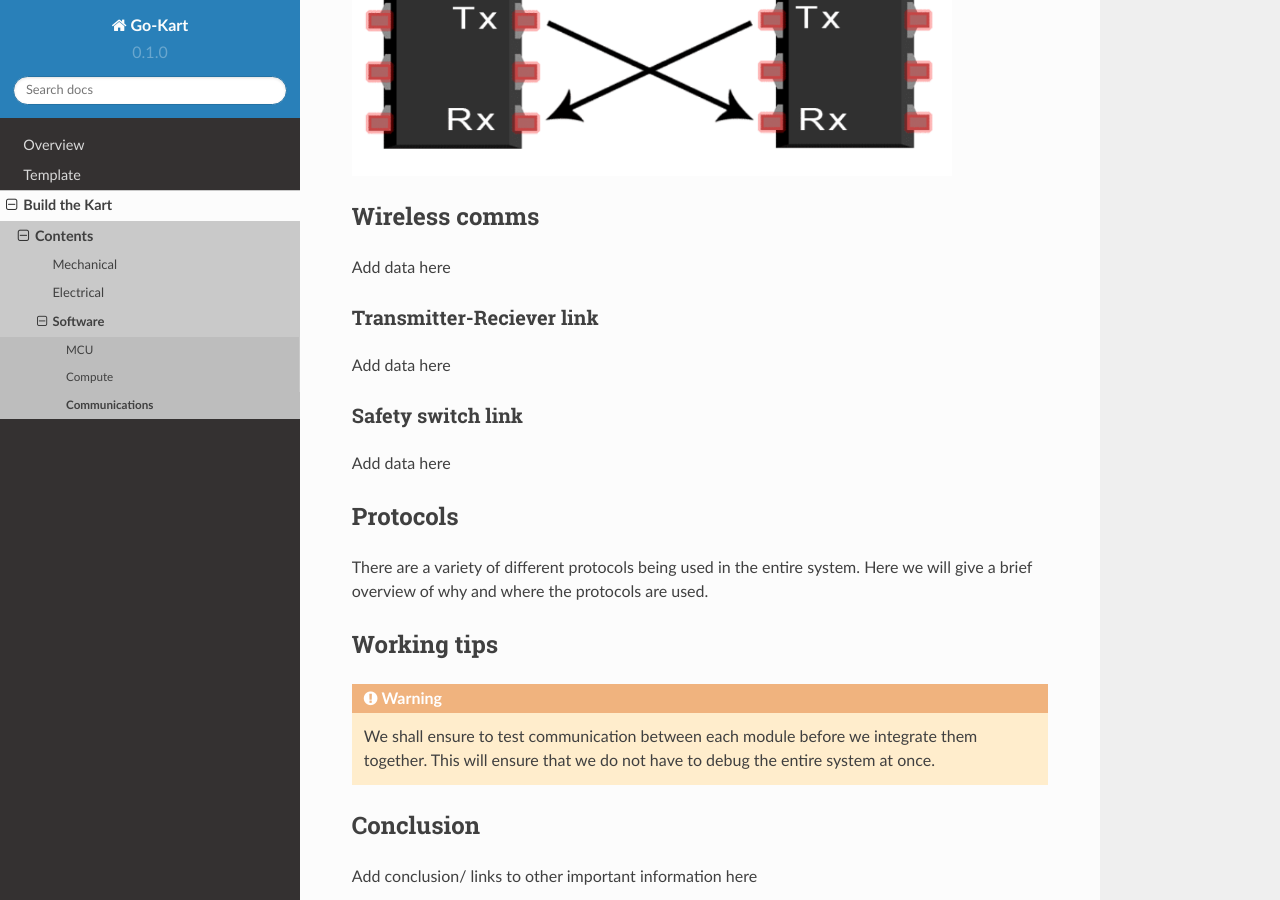
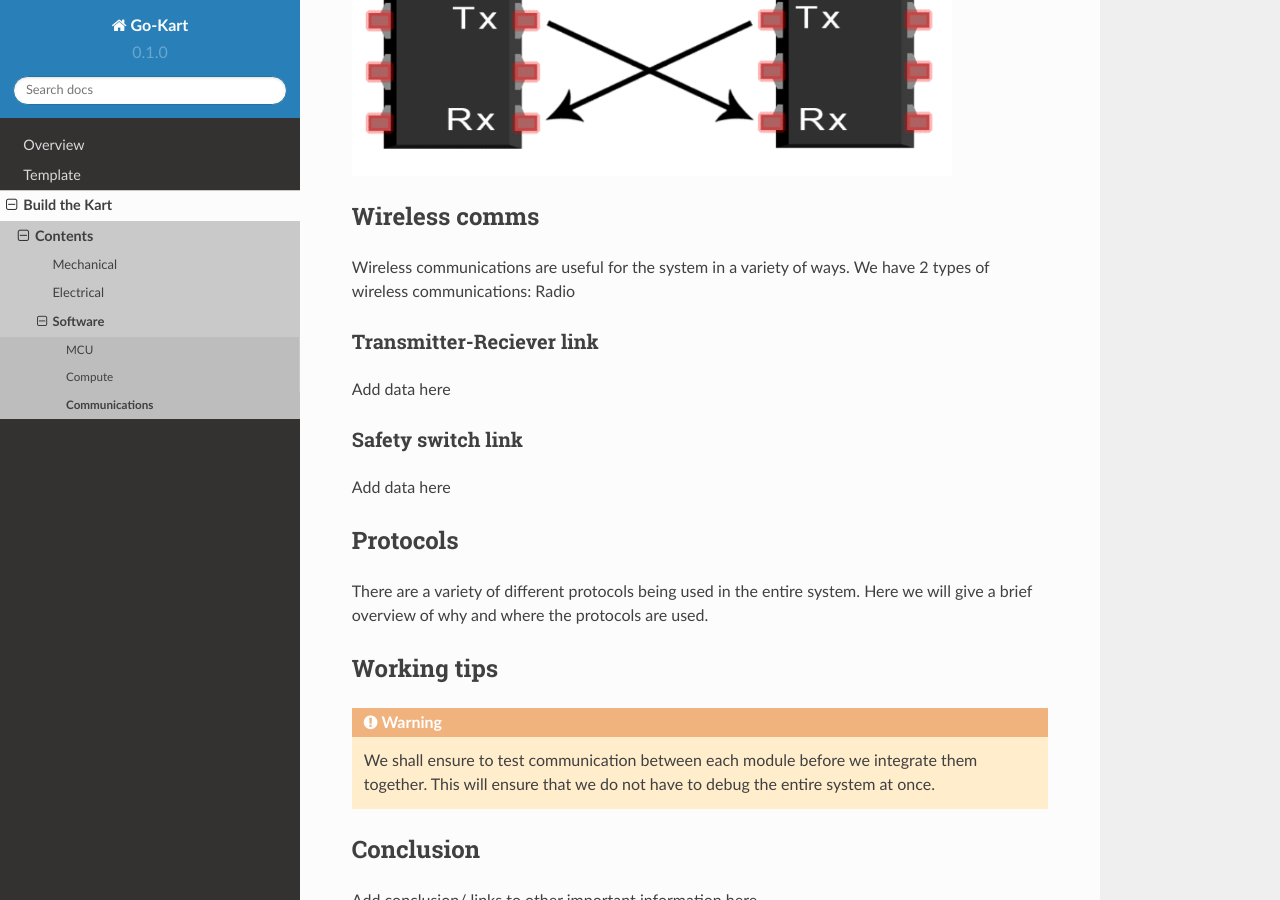
Before and after one commit to mlab-upenn/Go-Kart, a Sphinx documentation site: the page built from docs/source/Build-the-Kart/Software/Communication.rst, in a window 1280 px wide and 900 px high, scrolled down 1960 px. Built offline with Sphinx 7.4.7 and the Read the Docs theme 2.0.0, drawn with Linux system fonts in a browser that asks for light colours; pages that are not in the unit, such as notebooks, are missing from menus.

```diff
--- a/docs/source/Build-the-Kart/Software/Communication.rst
+++ b/docs/source/Build-the-Kart/Software/Communication.rst
@@ -40,7 +40,9 @@
 
 Wireless comms
 =========
-Add data here
+Wireless communications are useful for the system in a variety of ways. We have 2 types of wireless communications:
+Radio
+
 
 Transmitter-Reciever link
 --------------
--- a/docs/source/overview.rst
+++ b/docs/source/overview.rst
@@ -15,7 +15,7 @@
 =========
 .. raw:: html
 
-   <iframe width="560" height="315" src="https://www.youtube.com/embed/your_video_id" frameborder="0" allowfullscreen></iframe>
+   <iframe width="560" height="315" src="https://www.youtube.com/embed/dP3PGr-Ddmg" title="YouTube video player" frameborder="0" allow="accelerometer; autoplay; clipboard-write; encrypted-media; gyroscope; picture-in-picture; web-share" allowfullscreen></iframe>
 
 Manual operation
 =========
```
